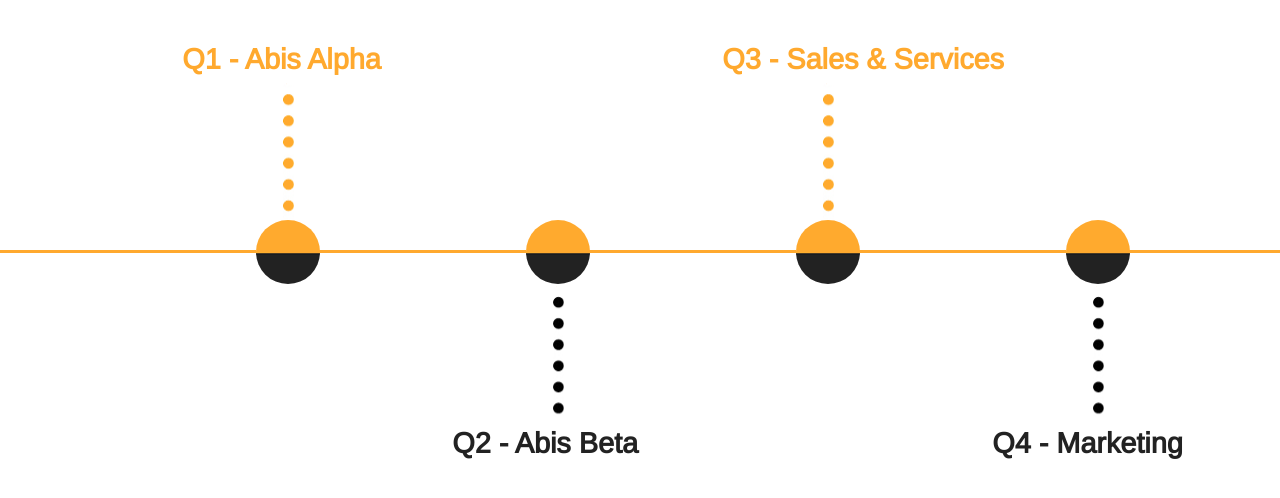
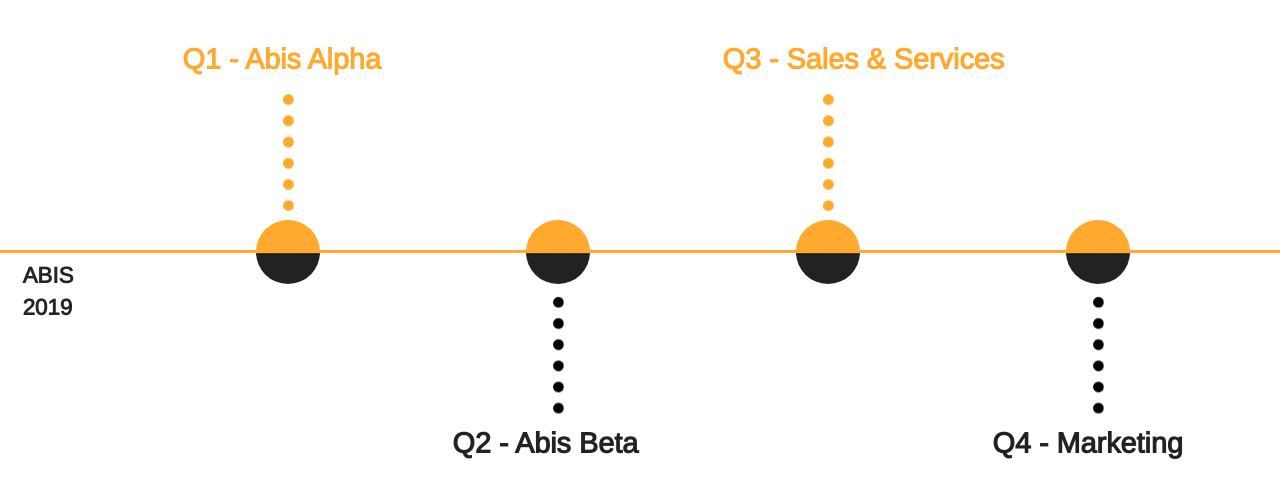
Before and after one commit to chooomedia/timeline, a plain HTML site: page index.html in a window 1280 px wide. Drawn offline with nearby package versions, Linux system fonts and the light colour scheme.

Commit message:
inserted info box on the left

```diff
--- a/index.html
+++ b/index.html
@@ -20,6 +20,10 @@
 
 <body>
   <section class="timeline">
+    <div class="info-box">
+      ABIS<br>
+      2019
+    </div>
     <ol>
       <li>
         <div class="timelineContent">
--- a/style/own.scss
+++ b/style/own.scss
@@ -41,6 +41,16 @@ body {
   .timeline {
     white-space: nowrap;
     overflow-x: hidden;
+
+    .info-box {
+      line-height: 32px;
+      font-size: 1.4em;
+      font-weight: 600;
+      width: 10em;
+      top: 29.75%;
+      margin: 1em;
+      position: absolute;
+    }
 
     .timelineContent {
       .border-dots {
```
Also changed, not shown: style/own.css, 1 other file.
